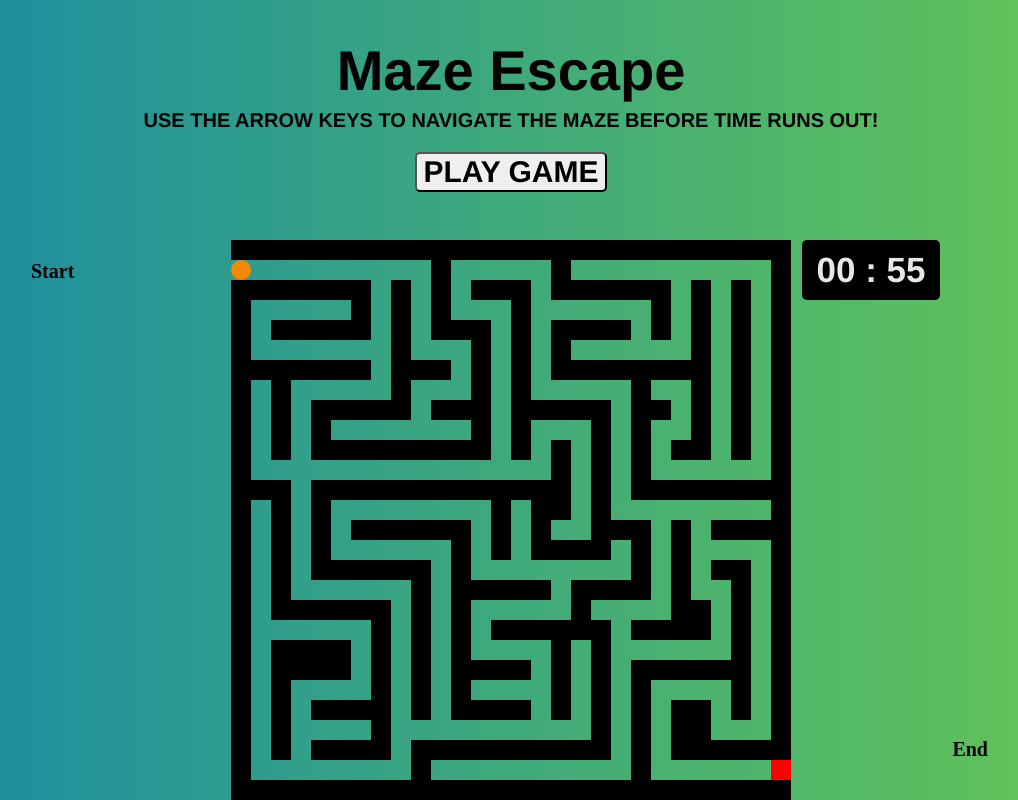
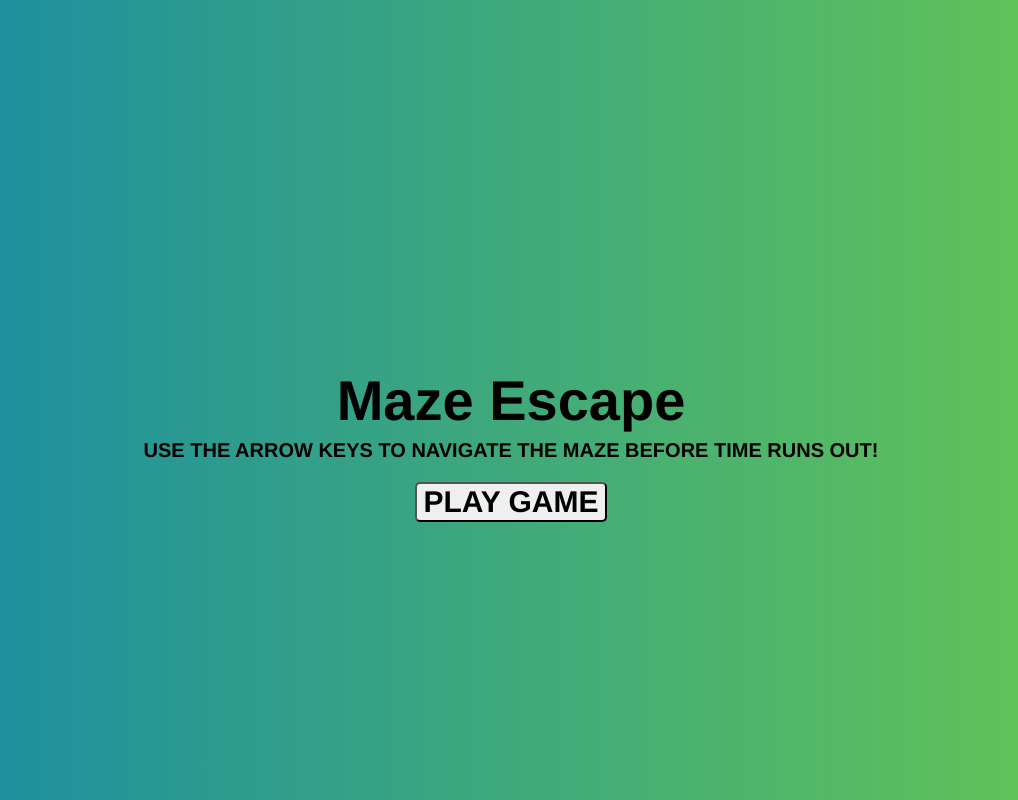
Before and after one commit to jaredden1/Maze-Escape-Project-One, a plain HTML site: page index.html in a window 1280 px wide. Shown: the whole page, without its empty margins (129-1147 px from the left). Drawn offline with Linux system fonts and the light colour scheme.

Commit message:
WIP play btn

```diff
--- a/main.js
+++ b/main.js
@@ -55,10 +55,13 @@ let playerCurrentIndex = 28
 
 const mazeGrid = document.querySelector('.maze-grid');
 const timerEl = document.getElementById('countdown-timer');
+const startEl = document.getElementById('start-prompt');
+const startBtn = document.getElementById('start-game');
 
 /*----------- event listeners ------------*/
 
 document.addEventListener('keydown', movePlayer);
+startBtn.addEventListener('click', startGame);
 
 /*-------------- functions ---------------*/
 
@@ -132,6 +135,11 @@ function createCountdownTimer(callback) {
   }, 1000);
 }
 
-createCountdownTimer(function() {
-    alert('Time is up! Game over!');
+function startGame() {
+    startEl.style.display = 'none';
+    mazeGrid.style.display = 'flex';
+    timerEl.style.display = 'block';
+    createCountdownTimer(function() {
+        alert('Time is up! Game over!');
 });
+}
--- a/style.css
+++ b/style.css
@@ -29,7 +29,6 @@ button {
     font-weight: bold;
     font-size: 30px;
     border-radius: 5px;
-
 }
 
 #start-prompt {
@@ -41,7 +40,8 @@ button {
 }
 
 #countdown-timer {
-    font-family: Helvetica, sans-serif;
+    display: none;
+    font-family: Helvetica;
     padding: 10px 15px;
     font-size: 35px;
     border-radius: 5px;
@@ -58,8 +58,8 @@ button {
     font-weight: bold;
     color: black;
     position: absolute;
-    top: 260px;
-    left: 160px;
+    top: 10px;
+    left: 10px;
 }
 
 .end-text {
@@ -67,13 +67,12 @@ button {
     font-weight: bold;
     color: black;
     position: absolute;
-    bottom: 39px;
-    right: 163px;
+    bottom: 10px;
+    right: 10px;
 }
 
-.maze-grid-container,
-#countdown-timer {
-    display: flex;
+.maze-grid-container {
+    display: none;
     justify-content: center;
     align-items: center;
     flex-direction: column;
```
